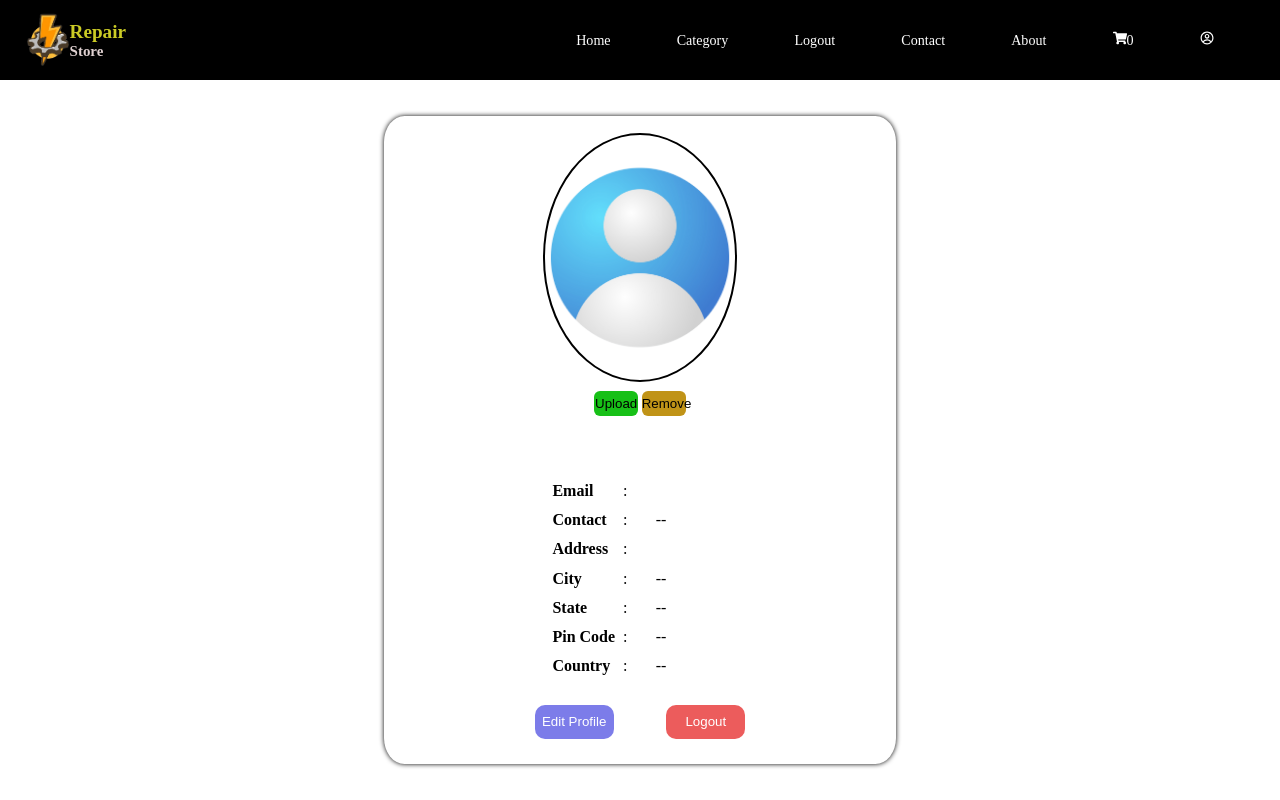
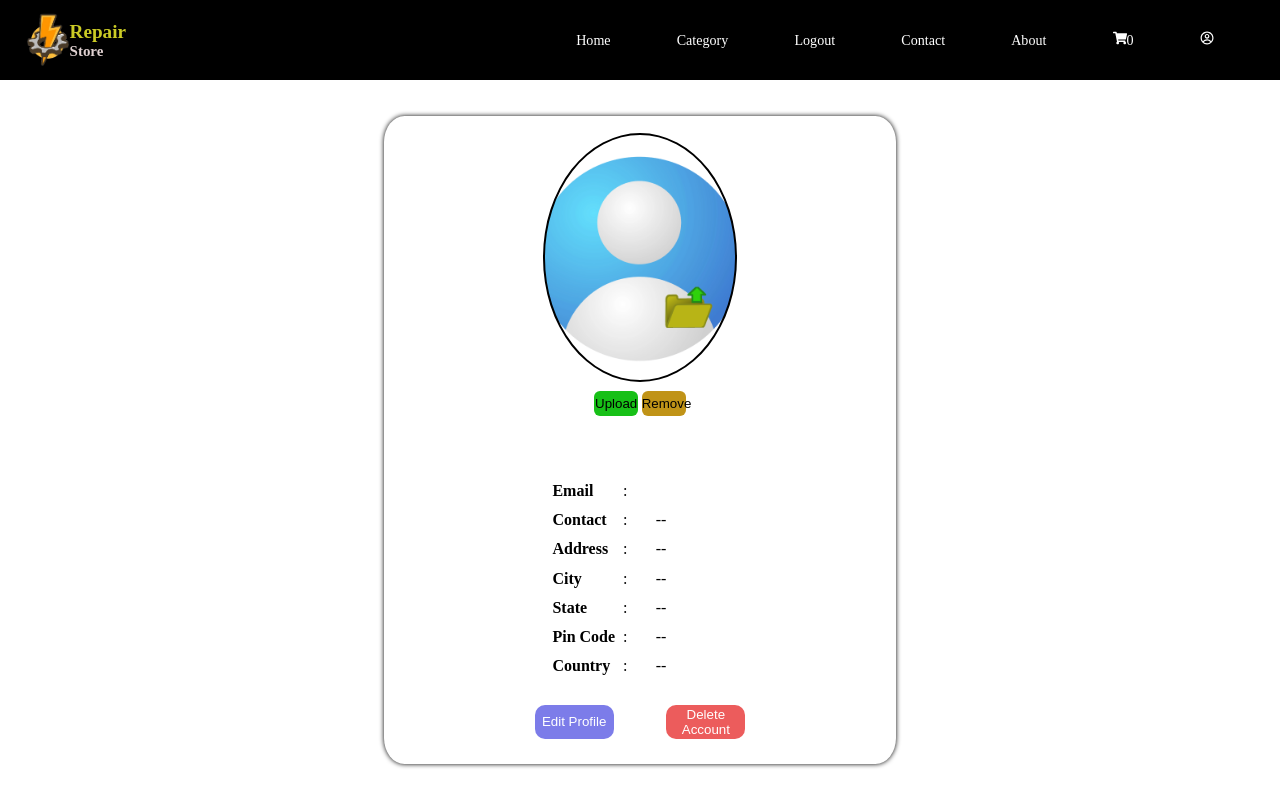
Before and after one commit to ghanshyam-jaiswal/RepaireStore, a React (Vite) app in the folder source_dot_com/repair_store/: page /profile in a window 1280 px wide. Built offline with nearby package versions, Linux system fonts and the light colour scheme; sample sign-in values are in the browser's storage.

Commit message:
24.06.24

```diff
--- a/source_dot_com/repair_store/css/profile.css
+++ b/source_dot_com/repair_store/css/profile.css
@@ -70,6 +70,7 @@
     border-radius: 50%;
     background-size: cover;
     background-position: center;
+    background-repeat: no-repeat;
 }
 .profile-body-details{
     width: 80%;
--- a/source_dot_com/repair_store/src/Signup.jsx
+++ b/source_dot_com/repair_store/src/Signup.jsx
@@ -22,8 +22,7 @@ const Signup = () => {
     state:'',
     pincode:'',
     country:'',
-    // profile:'C:\\Users\\ghanshyam\\shyam-cloned\\RepaireStore\\source_dot_com\\repair_store\\Assests\\user-profile-logo-img.jpg'
-    profile:'https://www.google.com/url?sa=i&url=https%3A%2F%2Fwww.freepik.com%2Ffree-photos-vectors%2Fuser-profile-pic&psig=AOvVaw2NEnLfSfXTnW2MUyXAzsK_&ust=1718536138379000&source=images&cd=vfe&opi=89978449&ved=0CBEQjRxqFwoTCKjxrP293YYDFQAAAAAdAAAAABAE'
+    profile:''
   })
 
   let isValidate=()=>{
@@ -57,33 +56,6 @@ const Signup = () => {
   let navigate=useNavigate()
 
 
-  // let handleSubmit=(e)=>{
-  //   e.preventDefault()
-
-  //   if(isValidate()){
-  //     localStorage.setItem("user",JSON.stringify(userDetails))
-  //     // alert('Successful')
-  //     toast.success('successful')
-  //     navigate('/login');
-  //   }
-
-  // }
-
-  // let clearData=()=>{
-  //   useState({
-  //     firstName:'',
-  //     lastName:'',
-  //     email:'',
-  //     password:'',
-  //     contact:'',
-  //     streetAddress1:'',
-  //     streetAddress2:'',
-  //     city:'',
-  //     state:'',
-  //     pincode:'',
-  //     country:''
-  //   })
-  // }
 
   const handleSubmit = async (e) => {
     e.preventDefault();
--- a/source_dot_com/repair_store/src/UserProfile.jsx
+++ b/source_dot_com/repair_store/src/UserProfile.jsx
@@ -14,18 +14,15 @@ const UserProfile = () => {
 
   let [userImage,setUserImg]=useState("")
   const [file, setFile] = useState(null);
-
-  let [userDetails,setUserDetails]=useState({
-    userId:'',
-    profile:'',
-    email:''
-
-})
+  // const [user, setUser] = useState('');
+  const [userDetails, setUserDetails] = useState({
+    userId:'',firstName:'',lastName:'',email:'', password:'',contact:'',streetAddress1:'',streetAddress2:'',city:'',state:'',pincode:'',country:'',profile:''
+  });
 
 
+  const fileInputRef = useRef(null);
 
   let handleImage = (e) => {
-
     const file = e.target.files[0];
     const reader = new FileReader();
     reader.onloadend = () => {
@@ -38,28 +35,61 @@ const UserProfile = () => {
     }
   };
 
-  const fileInputRef = useRef(null);
-
   const handleDivClick = () => {
     fileInputRef.current.click(); // Trigger file input click event
   };
 
 
   useEffect(()=>{
-    const userData = localStorage.getItem('user');
-    // console.log("profile clicked",userData)
-    if(userData){
-      const userDetailsArray = userData.split(" - ");
-    const [userId, firstName, lastName, email, password, contact, streetAddress1, streetAddress2, city, state, pincode, country, profile] = userDetailsArray;
-    setUserDetails({userId,profile,email})
-    console.log("userDetails",userDetails)
+    let check=localStorage.getItem("user")
+    if(check==='' || check===null){
+      navigate('/login')
     }
   },[])
 
 
+  useEffect(() => {
+    let userData = localStorage.getItem('user');
+    console.log("userData",userData)
+    if (userData) {
+      try {
+        const userDetailsArray = userData.split(" - ");
+        const [userId, firstName, lastName, email, password, contact, streetAddress1, streetAddress2, city, state, pincode, country, profile] = userDetailsArray;
+        const user = {userId,firstName,lastName,email, password,contact,streetAddress1,streetAddress2,city,state,pincode,country,profile};
+        setUserDetails(user)
+        // setUser(user);
+        // console.log("user",user)
+        console.log("userDetails",userDetails)
+        // setUserImg(user.profile)
+        setUserImg(profile)
+
+        // console.log("user", user);
+      } catch (error) {
+        console.error('Error parsing user data:', error);
+      }
+    } else {
+      console.log('No user data found in local storage');
+    }
+  }, []);
+
+  if (!userDetails) {
+    return <div>Loading...</div>;
+  }
+
+
+
+  let handleEditProfile=()=>{
+    navigate("/updateprofile")
+  }
+
   let handleUploadPhoto= async ()=>{
     // e.preventDefault()
     // console.log("userDetails-handleUploadPhoto",userDetails)
+
+    if (!file) {
+      toast.warn("Upload Profile");
+      return;
+    }
 
     let payload={
 
@@ -80,22 +110,7 @@ const UserProfile = () => {
           }
           else if(response.data.rData.rMessage==='UPDATE SUCCESSFULLY.')
           {
-        console.log("userImage",userImage)
-        if(file===null || file===''){
-          toast.warn("Upload Profile")
-        }
-        else if(userDetails.profile){
-          console.log('Updated Successfully');
-          console.log("userDetails-handleUploadPhoto",userDetails)
-          console.log("userImage",userImage)
-          console.log("file",file)
               toast.success('Updated Successfully');
-          // window.location.reload();
-        }
-        else{
-          toast.warn("Upload... Profile")
-        }
-
               try{
                 const response2 = await axios.post('http://localhost:5164/getUserByEmail', {
                         eventID: "1001",
@@ -105,7 +120,10 @@ const UserProfile = () => {
                       });
                 console.log("response2",response2)
                 localStorage.setItem('user',response2.data.rData.rMessage);
-          navigate("/profile")
+                // setUserImg(userDetails.profile);
+                // setUserDetails({ ...userDetails, profile: userImage });
+                setUserDetails({ ...userDetails, profile:userDetails.profile });
+                // navigate("/profile");
 
             }
             catch (error)
@@ -114,9 +132,9 @@ const UserProfile = () => {
             }
 
           }
-
-
-    } catch (error) {
+        }
+        catch (error)
+        {
           console.error('Error Update:', error);
           if (error.response && error.response.status === 409) {
             toast.error('User with this email already exists');
@@ -128,58 +146,10 @@ const UserProfile = () => {
   }
 
 
-  useEffect(()=>{
-    let check=localStorage.getItem("user")
-    if(check==='' || check===null){
-      navigate('/login')
-    }
-  },[])
-
-  const [user, setUser] = useState('');
-
-  useEffect(() => {
-    // Retrieve the data from local storage
-    const userData = localStorage.getItem('user');
-    console.log("userData",userData)
-    if (userData) {
-      try {
-        // Split the hyphen-separated string into an array
-        const userDetailsArray = userData.split(" - ");
-
-        // Map the array values to user properties
-        const [userId, firstName, lastName, email, password, contact, streetAddress1, streetAddress2, city, state, pincode, country, profile] = userDetailsArray;
-        const user = {userId,firstName,lastName,email, password,contact,streetAddress1,streetAddress2,city,state,pincode,country,profile};
-
-        setUser(user);
-        setUserImg(user.profile)
-
-        console.log("user", user);
-      } catch (error) {
-        console.error('Error parsing user data:', error);
-      }
-    } else {
-      console.log('No user data found in local storage');
-    }
-  }, []);
-
-  if (!user) {
-    return <div>Loading...</div>;
-  }
-
-
-  let handleLogout=()=>{
-    localStorage.removeItem('user')
-    toast.success("Logout Successful")
-    navigate("/")
-  }
-
-  let handleEditProfile=()=>{
-    navigate("/updateprofile")
-  }
-
   let handleImageRemove= async ()=>{
     // e.preventDefault()
     // console.log("userDetails",userDetails)
+
 
     let payload={
       eventID: "1001",
@@ -196,7 +166,7 @@ const UserProfile = () => {
       }
       else if(response.data.rData.rMessage==='DELETE SUCCESSFULLY.'){
 
-        if(user.profile===''|| user.profile===null){
+        if(userDetails.profile===''|| userDetails.profile===null){
           toast.warn("Upload Profile")
         }
         else{
@@ -213,6 +183,10 @@ const UserProfile = () => {
                 });
           console.log("response2",response2)
           localStorage.setItem('user',response2.data.rData.rMessage);
+          setUserImg("");
+          // setFile(null);
+          setUserDetails(prevDetails => ({ ...prevDetails, profile: "" }));
+          // console.log("userDetails ",userDetails)
       }
       catch (error)
       {
@@ -232,6 +206,33 @@ const UserProfile = () => {
 
   }
 
+  let handleLogout = async ()=> {
+
+    let confirm=window.confirm("Are You Sure")
+
+    if(confirm){
+      let payload={
+        eventID: "1001",
+        addInfo: {
+          user_id: userDetails.userId,
+        }
+      }
+
+      const response = await axios.post('http://localhost:5164/delete', payload);
+      console.log(response)
+      if(response.data.rData.rMessage==='No rows affected. Delete failed.'){
+              toast.error("Already Exists")
+      }
+      else if(response.data.rData.rMessage==='DELETE SUCCESSFULLY.'){
+      localStorage.removeItem('user')
+      toast.success("Logout Successful")
+      navigate("/")
+      }
+    }
+
+
+  }
+
   return (
     <div className="profile">
       <div className="profile-body">
@@ -239,32 +240,36 @@ const UserProfile = () => {
         {/* <div className="profile-body-img" style={{ backgroundImage: `url(${userImg})` }} onClick={handleDivClick}>
           <input type="file"  ref={fileInputRef}  style={{ display: 'none' }} onChange={handleImage} />
         </div> */}
-        <div className="profile-body-img" onClick={handleDivClick} style={{ backgroundImage: userImage?`url(${userImage})` : "url('../Assests/user-profile-logo-img.jpg')" }} >
+        <div className="profile-body-img" onClick={handleDivClick} style={{ backgroundImage: userImage?`url(${userImage})` : "url('../Assests/user-profile-logo-img.png')" }} >
           {/* <img src={user.profile} alt="" /> */}
           <input type="file"  ref={fileInputRef} onChange={handleImage} style={{display:'none'}} placeholder="select image"/>
         </div>
         <div className="upload-btns">
-          <button onClick={()=>handleUploadPhoto()} className="upload-btn">{user.profile?'Change':'Upload'}</button>
+          {/* <button onClick={()=>handleUploadPhoto()} className="upload-btn">{userDetails.profile ? 'Change' : 'Upload'}</button> */}
+          <button onClick={()=>handleUploadPhoto()} className="upload-btn">Upload</button>
           <button onClick={()=>handleImageRemove()} className="remove-btn">Remove</button>
         </div>
 
 
 
-        <h1>{user.firstName} {user.lastName}</h1>
+        <h1>{userDetails.firstName} {userDetails.lastName}</h1>
 
         <div className="profile-body-details">
-          <div><h4>Email</h4>:<p>{user.email}</p></div>
-          <div><h4>Contact</h4>:<p>{user.contact?user.contact:'--'}</p></div>
-          <div><h4>Address</h4>:<p>{user.streetAddress1}{ user.streetAddress2}</p></div>
-          <div><h4>City</h4>:<p>{user.city?user.city:'--'}</p></div>
-          <div><h4>State</h4>:<p>{user.state?user.state:'--'}</p></div>
-          <div><h4>Pin Code</h4>:<p>{user.pincode?user.pincode:'--'}</p></div>
-          <div><h4>Country</h4>:<p>{user.country?user.country:'--'}</p></div>
+          <div><h4>Email</h4>:<p>{userDetails.email}</p></div>
+          <div><h4>Contact</h4>:<p>{userDetails.contact?userDetails.contact:'--'}</p></div>
+          <div><h4>Address</h4>:<p>
+            {userDetails.streetAddress1 ? userDetails.streetAddress1 : '--'}
+            {userDetails.streetAddress2 ? `, ${userDetails.streetAddress2}` : ''}
+            </p></div>
+          <div><h4>City</h4>:<p>{userDetails.city?userDetails.city:'--'}</p></div>
+          <div><h4>State</h4>:<p>{userDetails.state?userDetails.state:'--'}</p></div>
+          <div><h4>Pin Code</h4>:<p>{userDetails.pincode?userDetails.pincode:'--'}</p></div>
+          <div><h4>Country</h4>:<p>{userDetails.country?userDetails.country:'--'}</p></div>
           {/* <img src={user.profile} alt="profile" /> */}
         </div>
         <div className="profile-edit">
           <button className="btn-edit-profile" onClick={()=>handleEditProfile()}>Edit Profile</button>
-          <button className="btn-logout" onClick={()=>handleLogout()}>Logout</button>
+          <button className="btn-logout" onClick={()=>handleLogout()}>Delete Account</button>
       </div>
       </div>
     </div>
```
Also changed, not shown: source_dot_com/repair_store/src/Cart.jsx (+5 -4 lines), source_dot_com/repair_store/Assests/user-profile-logo-img.png (added), 1 other file (tests, documents, lock files or other folders). Lines whose indentation alone changed are shown as unchanged.
